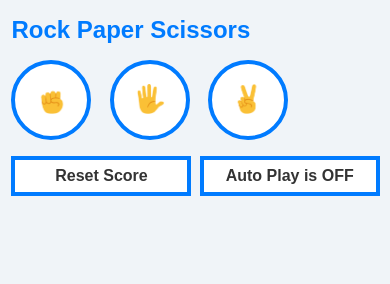
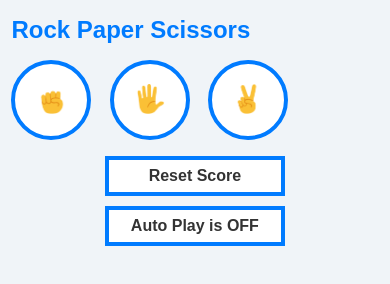
Before and after one commit to Tharakcode/Rock-Paper-Scissors-Game, a plain HTML site: page index.html in a window 390 px wide. Drawn offline with Linux system fonts and the light colour scheme.

Commit message:
Update style.css

```diff
--- a/style.css
+++ b/style.css
@@ -90,6 +90,8 @@ h1 {
         height: 40px;
         width: 180px;
         font-size: 1rem;
+        display : block;
+        margin: 10px auto;
 
     }
 
```
